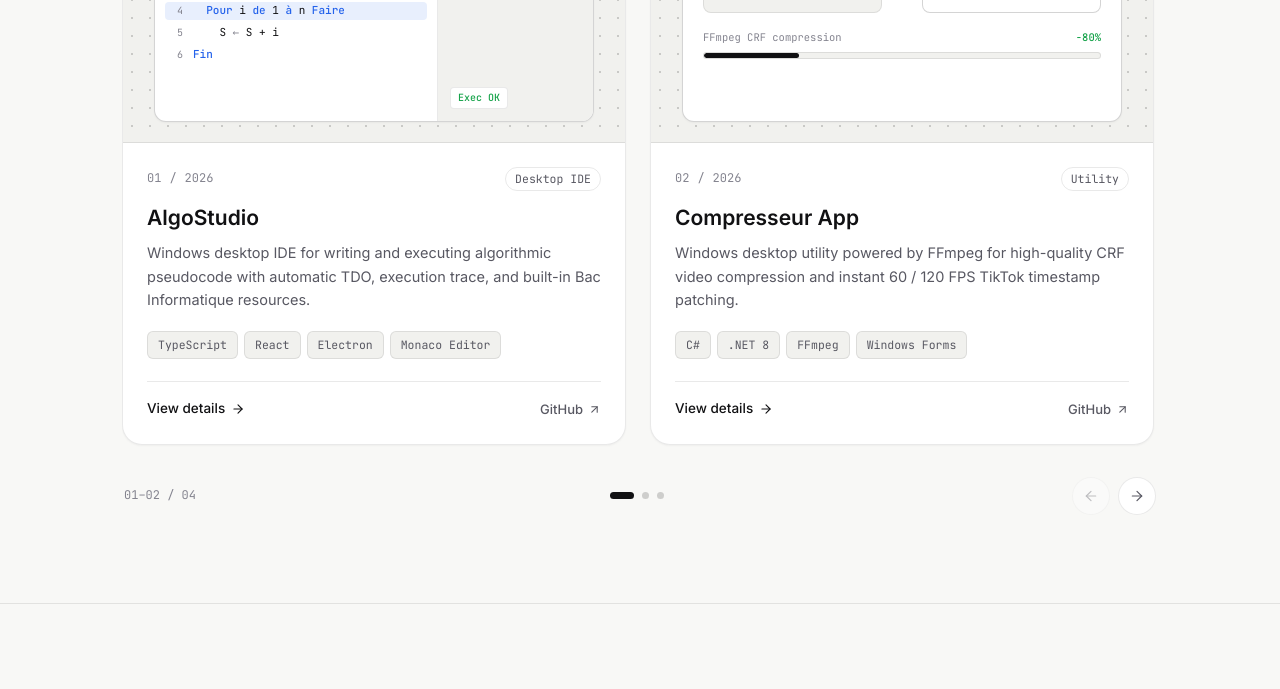
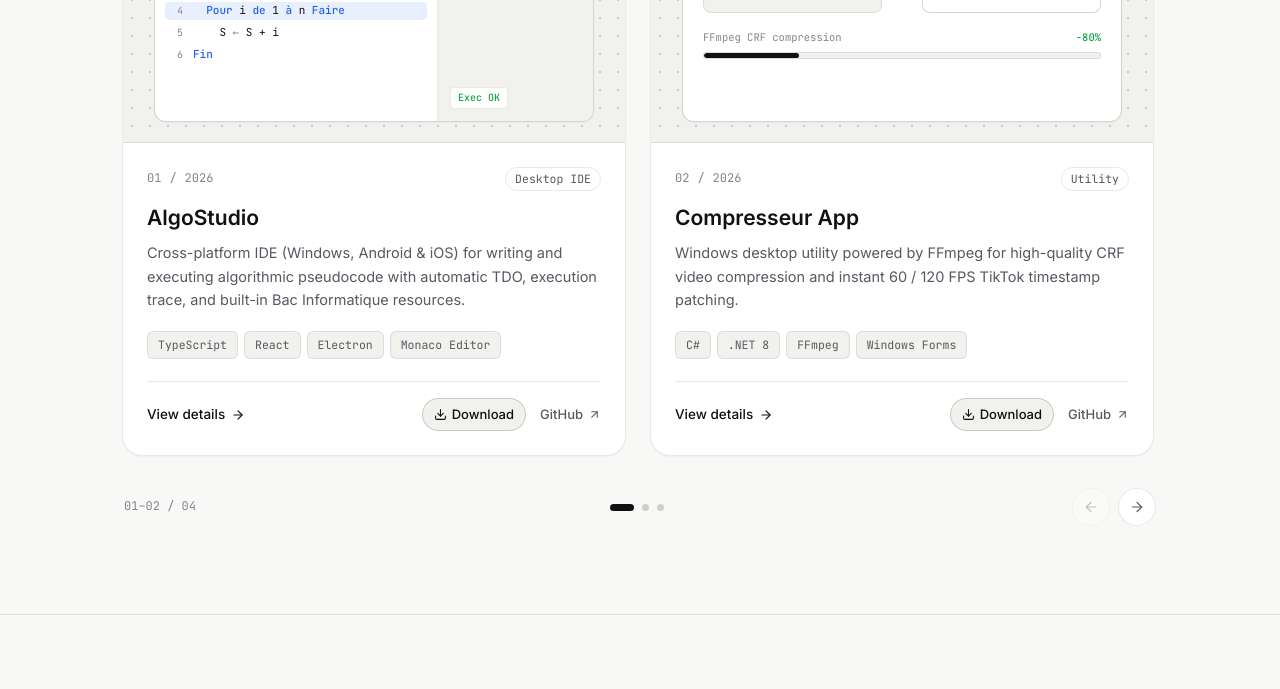
Before and after one commit to YassineM-Dev/Portfolio, a plain HTML site: page index.html in a window 1280 px wide. Shown: the part 1099-1788 px from the top of the page. Drawn offline with Linux system fonts and the light colour scheme.

Commit message:
Add direct app download links for AlgoStudio and Compresseur App

```diff
--- a/assets/css/styles.css
+++ b/assets/css/styles.css
@@ -774,6 +774,21 @@ textarea {
 
 .ext-link:hover {
   color: var(--text);
+}
+
+.ext-link-download {
+  color: var(--text);
+  padding: 5px 11px;
+  border-radius: var(--radius-pill);
+  border: 1px solid var(--border-strong);
+  background: var(--surface-subtle);
+  transition: background-color 0.2s ease, border-color 0.2s ease, color 0.2s ease;
+}
+
+.ext-link-download:hover {
+  background: var(--accent);
+  border-color: var(--accent);
+  color: var(--accent-fg);
 }
 
 /* ==========================================================================
--- a/assets/js/app.js
+++ b/assets/js/app.js
@@ -21,6 +21,7 @@
       "projects.all": "All",
       "projects.details": "View details",
       "projects.live": "Live",
+      "projects.download": "Download",
       "projects.code": "GitHub",
       "skills.kicker": "Expertise",
       "skills.title": "Skills & Languages",
@@ -68,6 +69,7 @@
       "modal.highlights": "Key Highlights",
       "modal.stack": "Technologies",
       "modal.openLive": "Open Live Project",
+      "modal.download": "Download App",
       "modal.viewCode": "View on GitHub",
       "modal.noLinks": "Project links can be added in assets/js/data.js at any time.",
     },
@@ -87,6 +89,7 @@
       "projects.all": "Tous",
       "projects.details": "Voir les détails",
       "projects.live": "Aperçu",
+      "projects.download": "Télécharger",
       "projects.code": "GitHub",
       "skills.kicker": "Savoir-faire",
       "skills.title": "Compétences & Langages",
@@ -134,6 +137,7 @@
       "modal.highlights": "Points clés",
       "modal.stack": "Technologies",
       "modal.openLive": "Ouvrir le projet",
+      "modal.download": "Télécharger l'app",
       "modal.viewCode": "Voir sur GitHub",
       "modal.noLinks": "Les liens du projet peuvent être ajoutés dans assets/js/data.js.",
     },
@@ -246,6 +250,10 @@
 
   function arrowRightIcon() {
     return `<svg width="14" height="14" viewBox="0 0 24 24" fill="none" stroke="currentColor" stroke-width="1.9" stroke-linecap="round" stroke-linejoin="round" aria-hidden="true"><path d="M5 12h14"></path><path d="m12 5 7 7-7 7"></path></svg>`;
+  }
+
+  function downloadIcon() {
+    return `<svg width="13" height="13" viewBox="0 0 24 24" fill="none" stroke="currentColor" stroke-width="2" stroke-linecap="round" stroke-linejoin="round" aria-hidden="true"><path d="M21 15v4a2 2 0 0 1-2 2H5a2 2 0 0 1-2-2v-4"></path><polyline points="7 10 12 15 17 10"></polyline><line x1="12" y1="15" x2="12" y2="3"></line></svg>`;
   }
 
   function renderProjectPreview(project) {
@@ -634,6 +642,11 @@
     els.projectsGrid.innerHTML = filtered
       .map((project) => {
         const extLinks = [];
+        if (project.downloadUrl) {
+          extLinks.push(
+            `<a class="ext-link ext-link-download" href="${escapeHtml(project.downloadUrl)}" rel="noopener noreferrer">${downloadIcon()} <span>${escapeHtml(t("projects.download"))}</span></a>`
+          );
+        }
         if (project.liveUrl) {
           extLinks.push(
             `<a class="ext-link" href="${escapeHtml(project.liveUrl)}" target="_blank" rel="noopener noreferrer">${escapeHtml(t("projects.live"))} ${arrowUpRightIcon()}</a>`
@@ -772,9 +785,22 @@
       .join("");
 
     const actions = [];
+    if (Array.isArray(project.downloads) && project.downloads.length > 0) {
+      project.downloads.forEach((dl, idx) => {
+        if (!dl || !dl.url) return;
+        const cls = idx === 0 ? "btn btn-primary" : "btn btn-secondary";
+        actions.push(
+          `<a class="${cls}" href="${escapeHtml(dl.url)}" rel="noopener noreferrer">${downloadIcon()} <span>${escapeHtml(dl.label || t("modal.download"))}</span></a>`
+        );
+      });
+    } else if (project.downloadUrl) {
+      actions.push(
+        `<a class="btn btn-primary" href="${escapeHtml(project.downloadUrl)}" rel="noopener noreferrer">${downloadIcon()} <span>${escapeHtml(t("modal.download"))}</span></a>`
+      );
+    }
     if (project.liveUrl) {
       actions.push(
-        `<a class="btn btn-primary" href="${escapeHtml(project.liveUrl)}" target="_blank" rel="noopener noreferrer">${escapeHtml(t("modal.openLive"))} ${arrowUpRightIcon()}</a>`
+        `<a class="btn ${actions.length ? "btn-secondary" : "btn-primary"}" href="${escapeHtml(project.liveUrl)}" target="_blank" rel="noopener noreferrer">${escapeHtml(t("modal.openLive"))} ${arrowUpRightIcon()}</a>`
       );
     }
     if (project.repoUrl) {
--- a/assets/js/data.js
+++ b/assets/js/data.js
@@ -132,8 +132,8 @@ window.PORTFOLIO_DATA = {
         "fr": "Actif"
       },
       "summary": {
-        "en": "Windows desktop IDE for writing and executing algorithmic pseudocode with automatic TDO, execution trace, and built-in Bac Informatique resources.",
-        "fr": "IDE bureau Windows pour écrire et exécuter des algorithmes en pseudocode avec TDO automatique, trace d'exécution et ressources Bac Informatique intégrées."
+        "en": "Cross-platform IDE (Windows, Android & iOS) for writing and executing algorithmic pseudocode with automatic TDO, execution trace, and built-in Bac Informatique resources.",
+        "fr": "IDE multiplateforme (Windows, Android & iOS) pour écrire et exécuter des algorithmes en pseudocode avec TDO automatique, trace d'exécution et ressources Bac Informatique intégrées."
       },
       "description": {
         "en": "AlgoStudio is a Windows desktop IDE built for algorithmics and Tunisian Bac Informatique students. Powered by Monaco Editor, React, and Electron, it runs pseudocode in real time, automatically generates variable tables (TDO) and execution traces, and bundles a 12-chapter algorithmics guide, 27 standard modules, and a 2008–2026 past exams archive with auto-updating Windows releases.",
@@ -160,7 +160,26 @@ window.PORTFOLIO_DATA = {
       "visualType": "algostudio",
       "image": "",
       "liveUrl": "",
-      "repoUrl": "https://github.com/YassineM-Dev/algostudio"
+      "repoUrl": "https://github.com/YassineM-Dev/algostudio",
+      "downloadUrl": "https://github.com/YassineM-Dev/algostudio/releases/latest/download/AlgoStudio-Setup.exe",
+      "downloads": [
+        {
+          "label": "Windows Setup (.exe)",
+          "url": "https://github.com/YassineM-Dev/algostudio/releases/latest/download/AlgoStudio-Setup.exe"
+        },
+        {
+          "label": "Windows Portable (.exe)",
+          "url": "https://github.com/YassineM-Dev/algostudio/releases/latest/download/AlgoStudio-Portable.exe"
+        },
+        {
+          "label": "Android (.apk)",
+          "url": "https://github.com/YassineM-Dev/algostudio/releases/latest/download/AlgoStudio-Android.apk"
+        },
+        {
+          "label": "iOS (.ipa)",
+          "url": "https://github.com/YassineM-Dev/algostudio/releases/latest/download/AlgoStudio-iOS.ipa"
+        }
+      ]
     },
     {
       "id": "compresseur-app",
@@ -205,7 +224,14 @@ window.PORTFOLIO_DATA = {
       "visualType": "compresseur",
       "image": "",
       "liveUrl": "",
-      "repoUrl": "https://github.com/YassineM-Dev/CompresseurApp"
+      "repoUrl": "https://github.com/YassineM-Dev/CompresseurApp",
+      "downloadUrl": "https://github.com/YassineM-Dev/CompresseurApp/releases/latest/download/Compresseur-Patch.exe",
+      "downloads": [
+        {
+          "label": "Download Windows (.exe)",
+          "url": "https://github.com/YassineM-Dev/CompresseurApp/releases/latest/download/Compresseur-Patch.exe"
+        }
+      ]
     },
     {
       "id": "bac-for-all",
@@ -250,7 +276,8 @@ window.PORTFOLIO_DATA = {
       "visualType": "bac-sheet",
       "image": "",
       "liveUrl": "https://yassinem-dev.github.io/Bac-For-All/",
-      "repoUrl": "https://github.com/YassineM-Dev/Bac-For-All"
+      "repoUrl": "https://github.com/YassineM-Dev/Bac-For-All",
+      "downloadUrl": ""
     },
     {
       "id": "gaming-portfolio",
@@ -295,7 +322,8 @@ window.PORTFOLIO_DATA = {
       "visualType": "gaming-portfolio",
       "image": "",
       "liveUrl": "https://king-joyboy-dev.github.io/Joyboy/",
-      "repoUrl": ""
+      "repoUrl": "",
+      "downloadUrl": ""
     }
   ]
 };
```
